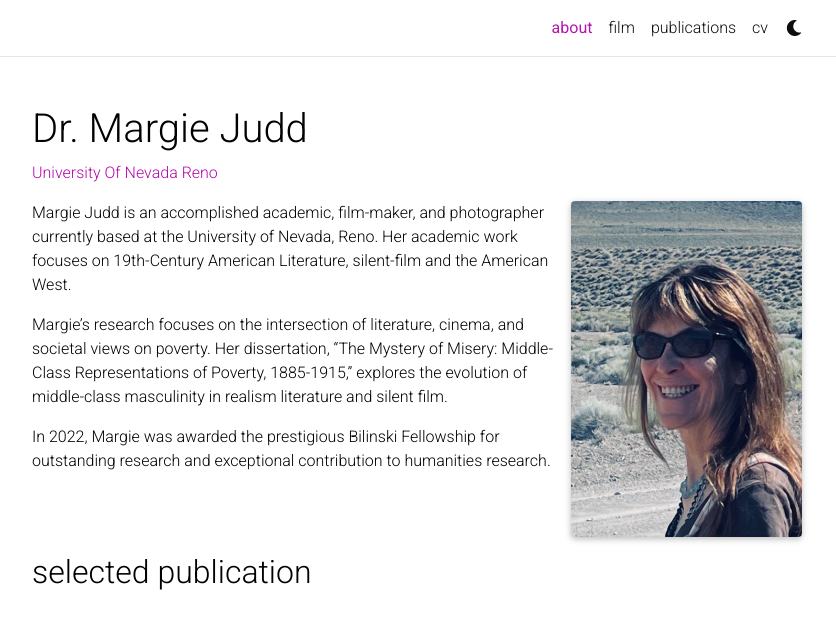
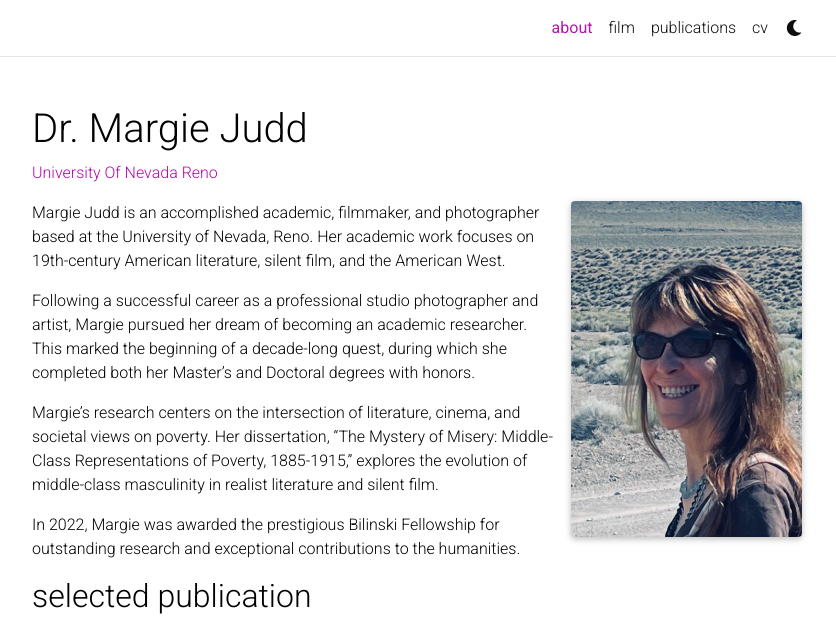
Before and after one commit to bigsky77/margie-website, a Jekyll site: the page built from _pages/about.md, in a window 1280 px wide, cut to the strip 0-619 px from the top of the page. Shown: the whole strip, without its empty margins (223-1059 px from the left). Built offline with Jekyll 4.4.1, drawn with Linux system fonts in a browser that asks for light colours; full-size pictures stand in for the smaller copies a plugin makes; comment, search, counter and statistics services are not loaded; a style sheet for code colours, icons or effects is not loaded.

Commit message:
update bio

```diff
--- a/_pages/about.md
+++ b/_pages/about.md
@@ -15,8 +15,10 @@ selected_papers: true # includes a list of papers marked as "selected={true}"
 social: true  # includes social icons at the bottom of the page
 ---
 
-Margie Judd is an accomplished academic, film-maker, and photographer currently based at the University of Nevada, Reno.  Her academic work focuses on 19th-Century American Literature, silent-film and the American West.
+Margie Judd is an accomplished academic, filmmaker, and photographer based at the University of Nevada, Reno. Her academic work focuses on 19th-century American literature, silent film, and the American West.
 
-Margie's research focuses on the intersection of literature, cinema, and societal views on poverty. Her dissertation, “The Mystery of Misery: Middle-Class Representations of Poverty, 1885-1915,” explores the evolution of middle-class masculinity in realism literature and silent film.
+Following a successful career as a professional studio photographer and artist, Margie pursued her dream of becoming an academic researcher. This marked the beginning of a decade-long quest, during which she completed both her Master's and Doctoral degrees with honors.
 
-In 2022, Margie was awarded the prestigious Bilinski Fellowship for outstanding  research and exceptional contribution to humanities research.
+Margie's research centers on the intersection of literature, cinema, and societal views on poverty. Her dissertation, “The Mystery of Misery: Middle-Class Representations of Poverty, 1885-1915,” explores the evolution of middle-class masculinity in realist literature and silent film.
+
+In 2022, Margie was awarded the prestigious Bilinski Fellowship for outstanding research and exceptional contributions to the humanities.
```
